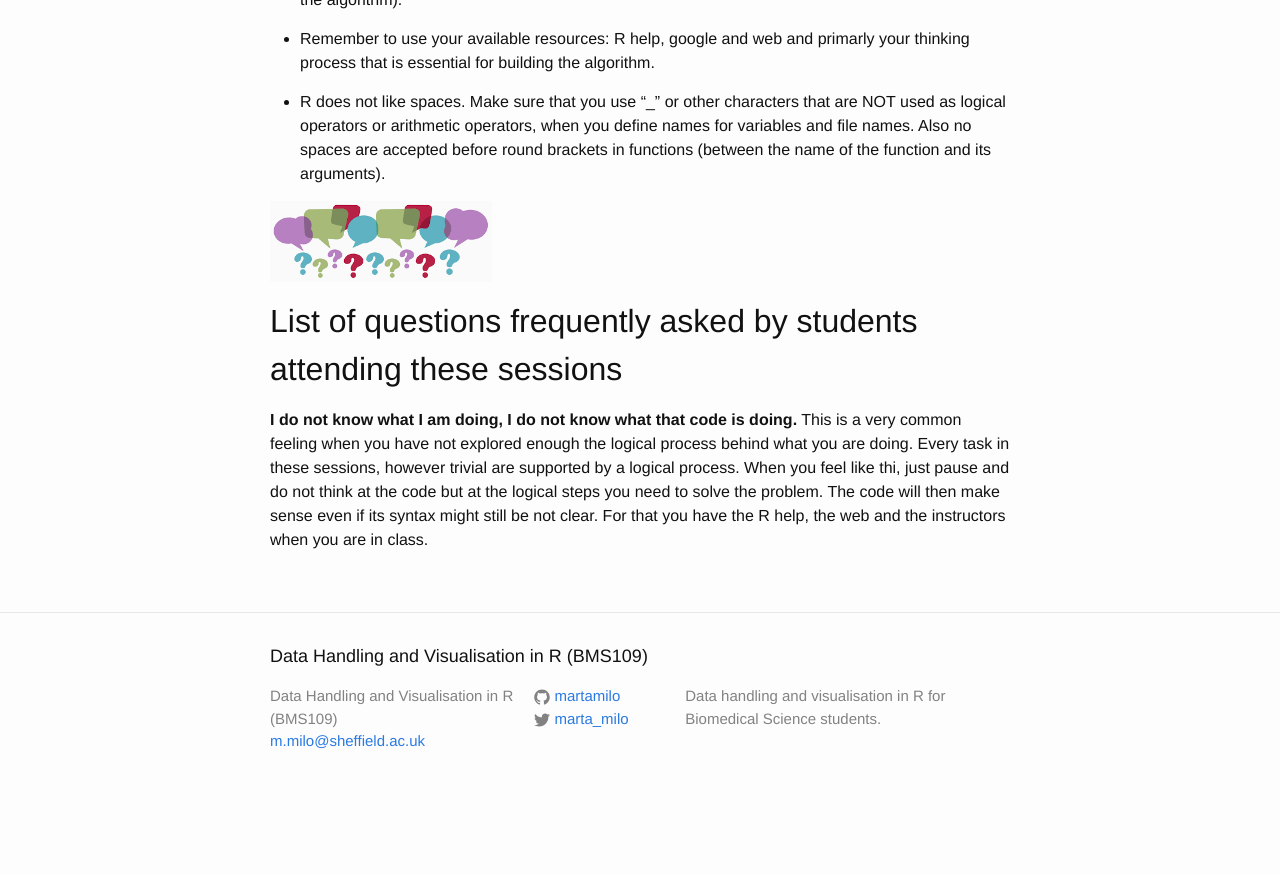
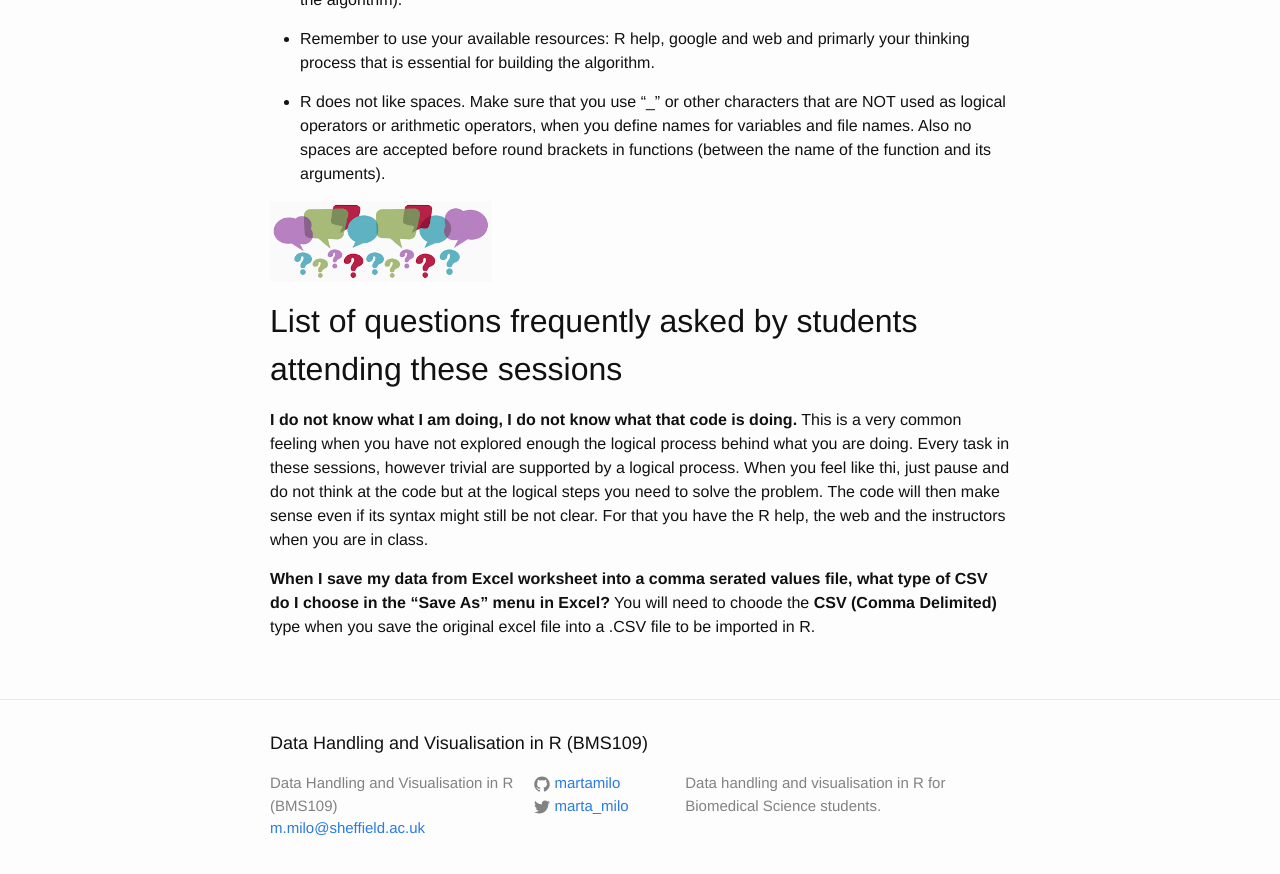
Before and after one commit to sods/R_data_handling, a Jekyll site: the page built from tips.md, in a window 1280 px wide and 900 px high, scrolled down 1044 px. Shown: the top 874 px of the window. Built offline with Jekyll 4.4.1, drawn with Linux system fonts in a browser that asks for light colours; before the commit the page ends 1857 px from its top, so only the background shows below that.

Commit message:
Adding FAQ

```diff
--- a/tips.md
+++ b/tips.md
@@ -22,3 +22,5 @@ title: Tips and FAQs
 ## List of questions frequently asked by students attending these sessions
 
 **I do not know what I am doing, I do not know what that code is doing.** This is a very common feeling when you have not explored enough the logical process behind what you are doing. Every task in these sessions, however trivial are supported by a logical process. When you feel like thi, just pause and do not think at the code but at the logical steps you need to solve the problem. The code will then make sense even if its syntax might still be not clear. For that you have the R help, the web and the instructors when you are in class.
+
+**When I save my data from Excel worksheet into a comma serated values file, what type of CSV do I choose in the "Save As" menu in Excel?** You will need to choode the **CSV (Comma Delimited)** type when you save the original excel file into a .CSV file to be imported in R.
```
